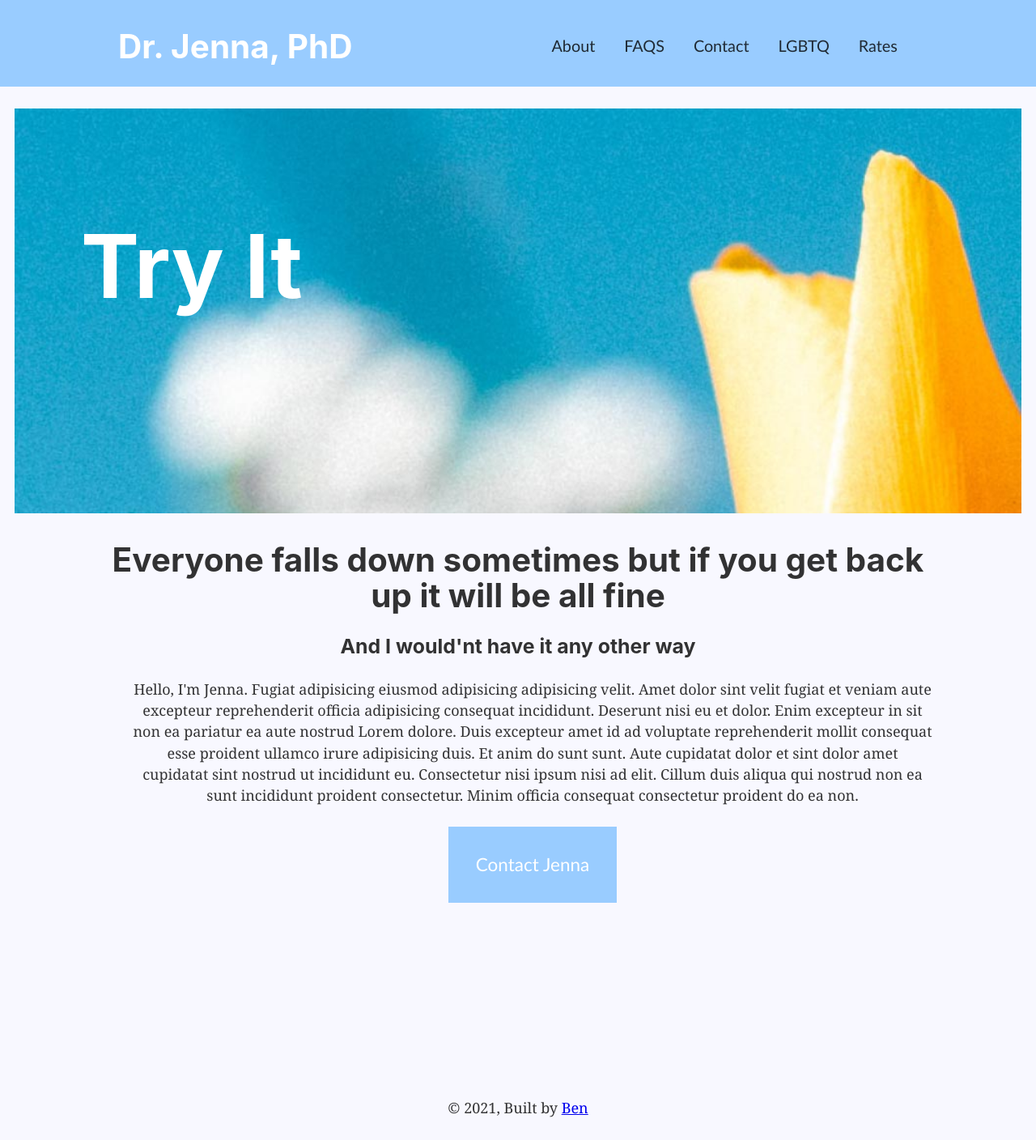
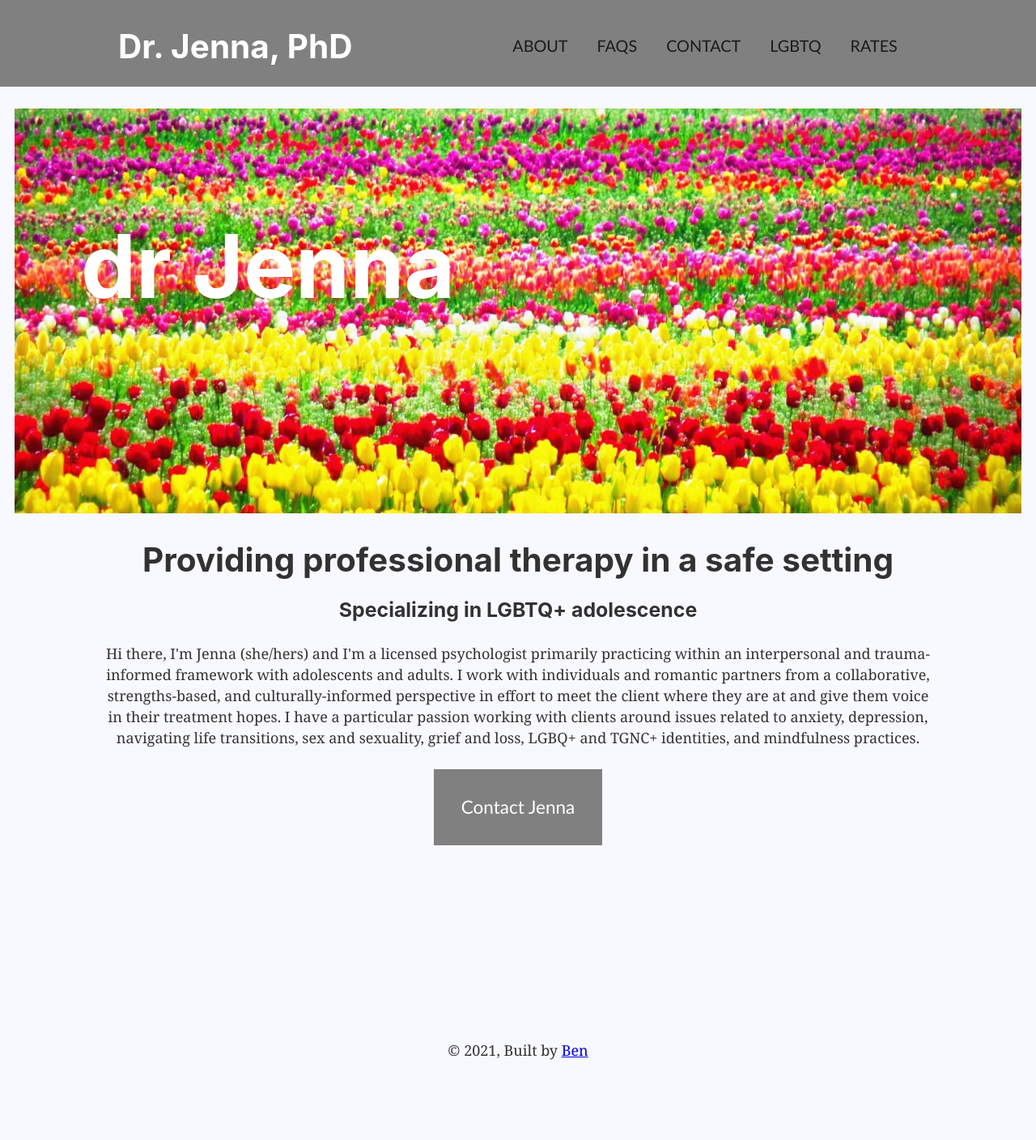
Before and after one commit to brac/drjenna, a Gatsby site in the folder dr-jenna/: page / in a window 1280 px wide. Shown: the whole page at 81% size. After the commit the page ends 1361 px from the top, so only its background shows below. Built offline with nearby package versions, Linux system fonts and the light colour scheme; Gatsby itself is replaced by a stand-in of ours.

Commit message:
new image better styling +scss

```diff
--- a/dr-jenna/gatsby-config.js
+++ b/dr-jenna/gatsby-config.js
@@ -6,6 +6,7 @@ module.exports = {
   },
   plugins: [
     `gatsby-plugin-react-helmet`,
+    `gatsby-plugin-sass`,
     {
       resolve: `gatsby-source-filesystem`,
       options: {
--- a/dr-jenna/src/components/header.js
+++ b/dr-jenna/src/components/header.js
@@ -1,7 +1,7 @@
 import { Link } from "gatsby"
 import PropTypes from "prop-types"
 import React from "react"
-import headerStyles from "./header.module.css"
+import headerStyles from "./header.module.scss"
 import HeaderNavList from "./header_list"
 
 const Header = ({ siteTitle }) => (
--- a/dr-jenna/src/components/header.module.css
+++ b/dr-jenna/src/components/header.module.scss
@@ -1,5 +1,5 @@
 header {
-    background: #99ccff;
+    background: grey;
     margin-bottom: 1.5rem;
 }
 
@@ -26,6 +26,11 @@ header {
 .header_nav li {
     float: left;
     padding: 0 1em;
+
+    @media screen and (max-width: 767px){
+        padding: 0 .2em;
+    }
+
 }
 
 .header_nav li p a{
--- a/dr-jenna/src/components/header_list.js
+++ b/dr-jenna/src/components/header_list.js
@@ -1,23 +1,23 @@
 import { Link } from "gatsby"
 import React from "react"
-import headerStyles from "./header.module.css"
+import headerStyles from "./header.module.scss"
 
 const HeaderNavList = () => (
 	<ul className={headerStyles.header_nav}>
 		<li>
-				<p><Link to="/about/">About</Link></p>
+				<p><Link to="/about/">ABOUT</Link></p>
 		</li>
 		<li>
 				<p><Link to="/faqs/">FAQS</Link></p>
 		</li>
 		<li>
-				<p><Link to="/contact/">Contact</Link></p>
+				<p><Link to="/contact/">CONTACT</Link></p>
 		</li>
 		<li>
 				<p><Link to="/lgbtq/">LGBTQ</Link></p>
 		</li>
 		<li>
-				<p><Link to="/rates/">Rates</Link></p>
+				<p><Link to="/rates/">RATES</Link></p>
 		</li>
 	</ul>
 )
--- a/dr-jenna/src/components/imageBar.module.css
+++ b/dr-jenna/src/components/imageBar.module.scss
@@ -3,7 +3,7 @@
 }
 
 .main_image {
-    background-image: url("../images/poppies_cropped.jpg");
+    background-image: url("../images/tulpis_croped.jpg");
     height: 500px;
     background-attachment: fixed;
     background-position: right;
@@ -18,4 +18,9 @@
     position: absolute;
     z-index: 2;
     color: white;
+
+    @media screen and (max-width: 767px){
+        left: 33px;
+        font-size: 4em;
+    }
 }
--- a/dr-jenna/src/components/image_bar.js
+++ b/dr-jenna/src/components/image_bar.js
@@ -1,6 +1,6 @@
 import React from "react"
 
-import imageBarStyles from "./imageBar.module.css"
+import imageBarStyles from "./imageBar.module.scss"
 
 const ImageBar = () => (
 
@@ -8,7 +8,7 @@ const ImageBar = () => (
       <div className={imageBarStyles.main_image}>
       </div>
       <h2 className={imageBarStyles.image_text}>
-        Try It
+        dr Jenna
       </h2>
     </div>
 )
--- a/dr-jenna/src/components/summary.js
+++ b/dr-jenna/src/components/summary.js
@@ -4,14 +4,14 @@ import summaryStyles from "./summary.module.css"
 const Summary = () => (
     <div className={summaryStyles.container}>
         <div className={summaryStyles.header}>
-          <h1>Everyone falls down sometimes but if you get back up it will be all fine</h1>
-          <h3>And I would'nt have it any other way</h3>
+          <h1>Providing professional therapy in a safe setting</h1>
+          <h3>Specializing in LGBTQ+ adolescence </h3>
         </div>
 
         <div className={summaryStyles.body}>
           <div className={summaryStyles.description}>
-            <p>Hello, I'm Jenna. Fugiat adipisicing eiusmod adipisicing adipisicing velit. Amet dolor sint velit fugiat et veniam aute excepteur reprehenderit officia adipisicing consequat incididunt. Deserunt nisi eu et dolor. Enim excepteur in sit non ea pariatur ea aute nostrud Lorem dolore. Duis excepteur amet id ad voluptate reprehenderit mollit consequat esse proident ullamco irure adipisicing duis. Et anim do sunt sunt. Aute cupidatat dolor et sint dolor amet cupidatat sint nostrud ut incididunt eu. Consectetur nisi ipsum nisi ad elit. Cillum duis aliqua qui nostrud non ea sunt incididunt proident consectetur. Minim officia consequat consectetur proident do ea non.</p>
-              <a className={summaryStyles.button} href="mailto:emailsforjenna@gmail.com?subject=Let&#39;s have a conversation">Contact Jenna</a>
+            <p>Hi there, I'm Jenna (she/hers) and I'm a licensed psychologist primarily practicing within an interpersonal and trauma-informed framework with adolescents and adults. I work with individuals and romantic partners from a collaborative, strengths-based, and culturally-informed perspective in effort to meet the client where they are at and give them voice in their treatment hopes. I have a particular passion working with clients around issues related to anxiety, depression, navigating life transitions, sex and sexuality, grief and loss, LGBQ+ and TGNC+ identities, and mindfulness practices.</p>
+              <a className={summaryStyles.button} href="mailto:jenna@drjennawieden.com?subject=Let&#39;s have a conversation">Contact Jenna</a>
           </div>
         </div>
 
--- a/dr-jenna/src/components/summary.module.css
+++ b/dr-jenna/src/components/summary.module.css
@@ -14,14 +14,13 @@
 }
 
 .description {
-    padding-left: 2em;
     display: flex;
     flex-direction: column;
     text-align: center;
 }
 
 .button{
-    background-color: #99ccff;
+    background-color: grey;
     padding: 1.5em;
     font-size: 1.25em;
     align-self: flex-start;
```
Also changed, not shown: dr-jenna/package.json (+13 -11 lines), dr-jenna/src/images/poppies_cropped.jpg (deleted), dr-jenna/src/images/tulpis_croped.jpg (added), 1 other file.
